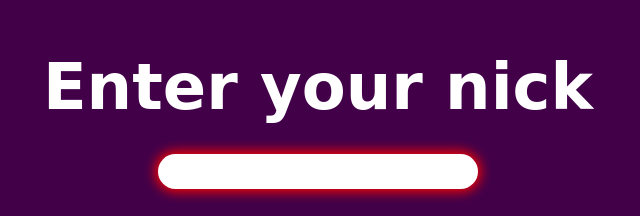
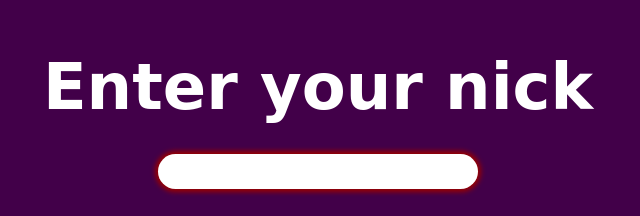
Before and after one commit to Adam0s007/zombie-shooting-game, a plain HTML site: page index.html in a window 1280 px wide. Shown: the part 201-417 px from the top of the page, 322-962 px from the left. Drawn offline with Linux system fonts and the light colour scheme.

Commit message:
style: better styles for highscore and box shadow

```diff
--- a/style.css
+++ b/style.css
@@ -45,20 +45,20 @@ body{
 #nick:valid{
     border: none;
     outline:none;
-    color:rgba(4, 247, 4, 1);
-    -webkit-box-shadow: 0px 0px 12px 3px rgba(4, 247, 4, 1);
--moz-box-shadow: 0px 0px 12px 3px rgba(4, 247, 4, 1);
-box-shadow: 0px 0px 12px 3px rgba(4, 247, 4, 1);
+    color:rgb(0, 127, 0);
+    -webkit-box-shadow: 0px 0px 5px 3px rgb(0, 156, 0);
+-moz-box-shadow: 0px 0px 5px 3px rgb(0, 156, 0);
+box-shadow: 0px 0px 5px 3px rgb(0, 156, 0);
 
 }
 
 #nick:invalid{
-    color:red;
+    color:rgb(154, 0, 0);
     outline:none;
     border:none;
-    -webkit-box-shadow: 0px 0px 12px 3px rgba(247, 4, 4, 1);
--moz-box-shadow: 0px 0px 12px 3px rgba(247, 4, 4, 1);
-box-shadow: 0px 0px 12px 3px rgba(247, 4, 4, 1);
+    -webkit-box-shadow: 0px 0px 5px 3px rgb(154, 0, 0);
+-moz-box-shadow: 0px 0px 5px 3px rgb(154, 0, 0);
+box-shadow: 0px 0px 5px 3px rgb(154, 0, 0);
 
 }
 
@@ -72,7 +72,8 @@ box-shadow: 0px 0px 12px 3px rgba(247, 4, 4, 1);
 .highscore-window{
     justify-content:flex-start;
     display:none;
-
+    height:100vh;
+    overflow-y:scroll;
 }
 .highscore-window > h1{
     margin-top:20px;
@@ -171,6 +172,29 @@ left:-300px;
     font-weight:bold;
 }
 
+/* ===== Scrollbar CSS ===== */
+  /* Firefox */
+  * {
+    scrollbar-width: auto;
+    scrollbar-color: #9d5aaf #ffffff;
+  }
+
+  /* Chrome, Edge, and Safari */
+  *::-webkit-scrollbar {
+    width: 16px;
+  }
+
+  *::-webkit-scrollbar-track {
+    background: #ffffff;
+  }
+
+  *::-webkit-scrollbar-thumb {
+    background-color: #9d5aaf;
+    border-radius: 10px;
+    border: 3px solid #ffffff;
+  }
+
+
 
 /* Add responsive styles */
 @media (max-width: 1024px) {
```
